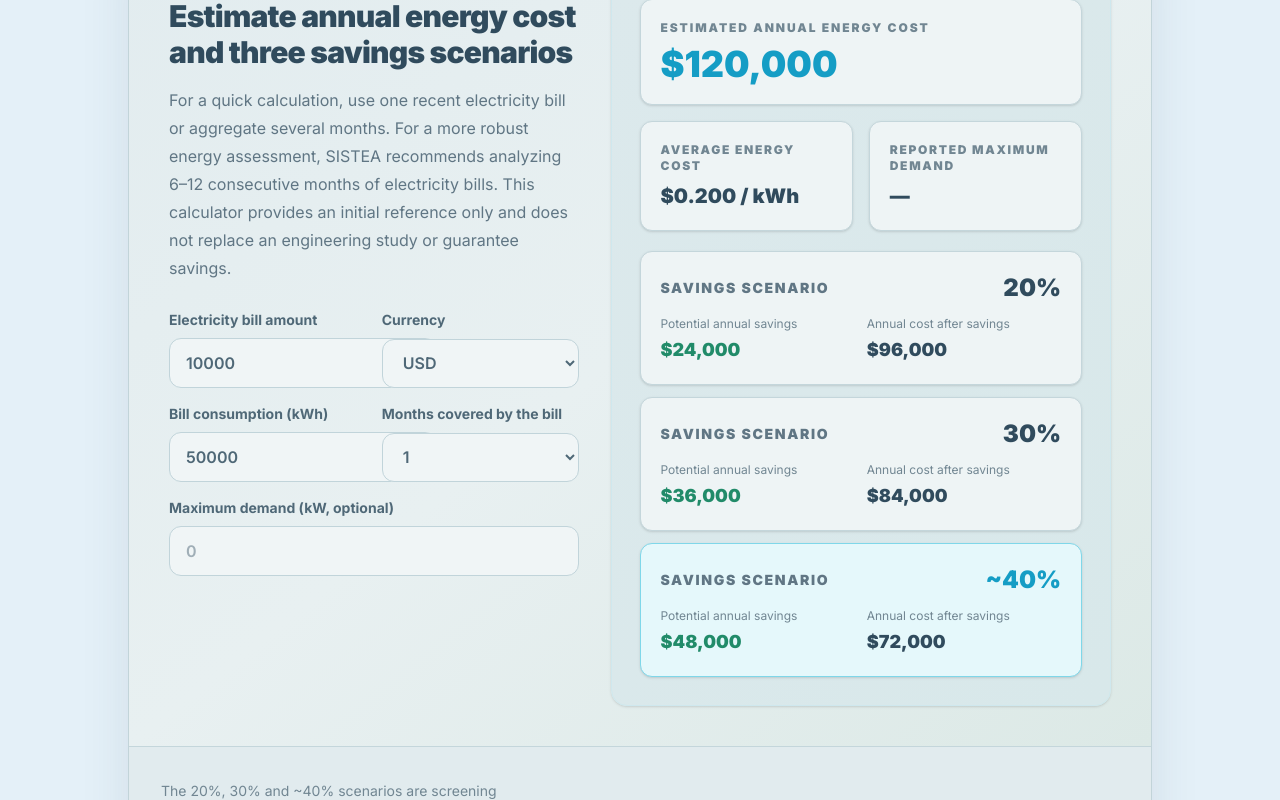
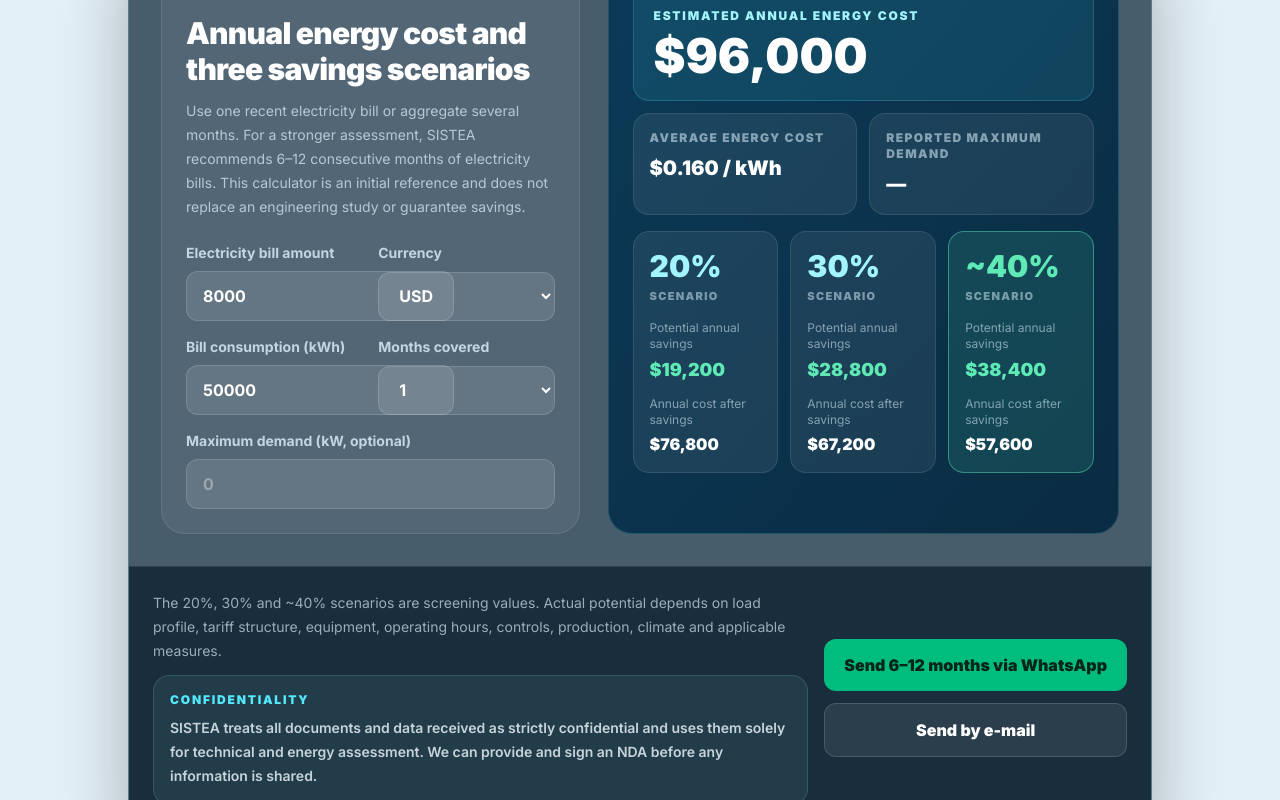
Before and after one commit to andreasreith-glitch/sistea-digital-platform-v4, a Next.js app in the folder sistea-digital-platform/: page /en in a window 1280 px wide. Shown: the part 5220-6020 px from the top of the page. Built offline with nearby package versions, Linux system fonts and the light colour scheme.

Commit message:
Redesign energy savings calculator

```diff
--- a/sistea-digital-platform/src/app/[locale]/components/EnergyCostCalculator.tsx
+++ b/sistea-digital-platform/src/app/[locale]/components/EnergyCostCalculator.tsx
@@ -8,64 +8,67 @@ type Currency = "USD" | "EUR" | "CHF";
 const labels = {
   es: {
     eyebrow: "CÁLCULO GRATUITO",
-    title: "Calcula el costo anual de energía y tres escenarios de ahorro",
-    text: "Para un cálculo rápido puedes usar una factura reciente o sumar varios meses. Para una evaluación energética más sólida, SISTEA recomienda analizar 6–12 meses consecutivos de facturas eléctricas. El resultado de esta calculadora es solo una primera referencia y no sustituye un estudio técnico ni constituye una garantía de ahorro.",
+    title: "Costo anual de energía y tres escenarios de ahorro",
+    text: "Usa una factura reciente o varios meses. Para una evaluación más sólida, SISTEA recomienda 6–12 meses consecutivos de facturas eléctricas. Esta calculadora es una referencia inicial y no sustituye un estudio técnico ni garantiza ahorro.",
     bill: "Importe de la factura",
     kwh: "Consumo de la factura (kWh)",
-    months: "Meses cubiertos por la factura",
+    months: "Meses cubiertos",
     demand: "Demanda máxima (kW, opcional)",
     currency: "Moneda",
     current: "Costo anual estimado",
     unit: "Costo medio de energía",
     demandLabel: "Demanda máxima indicada",
-    scenario: "Escenario de ahorro",
+    scenario: "Escenario",
     saving: "Ahorro anual potencial",
     after: "Costo anual después del ahorro",
     disclaimer: "Los escenarios del 20 %, 30 % y ~40 % son valores de evaluación. El potencial real depende del perfil de carga, tarifas, equipos, horarios, control, producción, clima y medidas aplicables.",
-    send: "Enviar 6–12 meses de facturas eléctricas a SISTEA",
+    send: "Enviar 6–12 meses por WhatsApp",
     email: "Enviar por e-mail",
-    privacy: "SISTEA trata la documentación y los datos recibidos de forma estrictamente confidencial y únicamente para la evaluación técnica y energética. Podemos enviar y firmar un NDA antes de recibir la información.",
+    privacyTitle: "Confidencialidad",
+    privacy: "SISTEA trata toda la documentación y datos recibidos de forma estrictamente confidencial y únicamente para la evaluación técnica y energética. Podemos enviar y firmar un NDA antes de recibir la información.",
     whatsappText: "Hola SISTEA. Quiero una revisión energética gratuita. Deseo enviar 6–12 meses consecutivos de facturas eléctricas para evaluar costos, demanda, estacionalidad y potencial de ahorro/gestión de carga. Entiendo que SISTEA tratará la información de forma confidencial; si es necesario, solicito un NDA antes del envío.",
   },
   en: {
     eyebrow: "FREE CALCULATION",
-    title: "Estimate annual energy cost and three savings scenarios",
-    text: "For a quick calculation, use one recent electricity bill or aggregate several months. For a more robust energy assessment, SISTEA recommends analyzing 6–12 consecutive months of electricity bills. This calculator provides an initial reference only and does not replace an engineering study or guarantee savings.",
+    title: "Annual energy cost and three savings scenarios",
+    text: "Use one recent electricity bill or aggregate several months. For a stronger assessment, SISTEA recommends 6–12 consecutive months of electricity bills. This calculator is an initial reference and does not replace an engineering study or guarantee savings.",
     bill: "Electricity bill amount",
     kwh: "Bill consumption (kWh)",
-    months: "Months covered by the bill",
+    months: "Months covered",
     demand: "Maximum demand (kW, optional)",
     currency: "Currency",
     current: "Estimated annual energy cost",
     unit: "Average energy cost",
     demandLabel: "Reported maximum demand",
-    scenario: "Savings scenario",
+    scenario: "Scenario",
     saving: "Potential annual savings",
     after: "Annual cost after savings",
     disclaimer: "The 20%, 30% and ~40% scenarios are screening values. Actual potential depends on load profile, tariff structure, equipment, operating hours, controls, production, climate and applicable measures.",
-    send: "Send 6–12 months of electricity bills to SISTEA",
+    send: "Send 6–12 months via WhatsApp",
     email: "Send by e-mail",
-    privacy: "SISTEA treats all documents and data received as strictly confidential and uses them solely for the technical and energy assessment. We can provide and sign an NDA before any information is shared.",
+    privacyTitle: "Confidentiality",
+    privacy: "SISTEA treats all documents and data received as strictly confidential and uses them solely for technical and energy assessment. We can provide and sign an NDA before any information is shared.",
     whatsappText: "Hello SISTEA. I would like a free energy review. I want to send 6–12 consecutive months of electricity bills to evaluate costs, demand, seasonality and energy/load-management savings potential. I understand that SISTEA will treat the information as confidential; if required, I would like an NDA before sending the documents.",
   },
   de: {
     eyebrow: "KOSTENLOSE BERECHNUNG",
-    title: "Jahresenergiekosten und drei Einsparszenarien direkt berechnen",
-    text: "Für eine schnelle Berechnung kannst du eine aktuelle Stromrechnung verwenden oder mehrere Monate zusammenfassen. Für eine belastbarere Energieanalyse empfiehlt SISTEA die Auswertung von 6–12 aufeinanderfolgenden Monaten Stromrechnungen. Das Ergebnis dieser Berechnung ist nur eine erste Orientierung und ersetzt keine technische Studie. Es stellt keine Einspargarantie dar.",
+    title: "Jahresenergiekosten und drei Einsparszenarien",
+    text: "Eine aktuelle Stromrechnung reicht für den ersten Check. Für eine belastbarere Analyse empfiehlt SISTEA 6–12 aufeinanderfolgende Monate Stromrechnungen. Das Ergebnis ist eine Erstorientierung und ersetzt keine technische Studie oder Einspargarantie.",
     bill: "Rechnungsbetrag Strom",
     kwh: "Verbrauch der Rechnung (kWh)",
-    months: "Von der Rechnung abgedeckte Monate",
+    months: "Abgedeckte Monate",
     demand: "Maximale Leistung (kW, optional)",
     currency: "Währung",
     current: "Geschätzte Jahresenergiekosten",
     unit: "Mittlere Energiekosten",
     demandLabel: "Angegebene maximale Leistung",
-    scenario: "Einsparszenario",
+    scenario: "Szenario",
     saving: "Mögliche jährliche Einsparung",
     after: "Jahreskosten nach Einsparung",
     disclaimer: "Die Szenarien 20 %, 30 % und ca. 40 % dienen der Erstbewertung. Das reale Potenzial hängt von Lastprofil, Tarifstruktur, Anlagen, Betriebszeiten, Regelung, Produktion, Klima und umsetzbaren Maßnahmen ab.",
-    send: "6–12 Monate Stromrechnungen an SISTEA senden",
+    send: "6–12 Monate per WhatsApp senden",
     email: "Per E-Mail senden",
+    privacyTitle: "Vertraulichkeit",
     privacy: "SISTEA behandelt alle übermittelten Unterlagen und Daten streng vertraulich und verwendet sie ausschließlich für die technische und energetische Auswertung. Auf Wunsch senden und unterzeichnen wir vor der Datenübermittlung ein NDA.",
     whatsappText: "Hallo SISTEA. Ich möchte eine kostenlose energetische Erstprüfung. Ich möchte 6–12 aufeinanderfolgende Monate meiner Stromrechnungen senden, damit Energiekosten, Leistungsspitzen, saisonale Schwankungen und Einspar-/Lastmanagementpotenzial geprüft werden. Ich gehe davon aus, dass SISTEA die Informationen vertraulich behandelt; falls erforderlich, bitte ich vorab um ein NDA.",
   },
@@ -75,7 +78,7 @@ const localeMap: Record<Locale, string> = { es: "es-SV", en: "en-US", de: "de-DE
 
 export default function EnergyCostCalculator({ locale }: { locale: Locale }) {
   const t = labels[locale];
-  const [bill, setBill] = useState(10000);
+  const [bill, setBill] = useState(8000);
   const [kwh, setKwh] = useState(50000);
   const [months, setMonths] = useState(1);
   const [demand, setDemand] = useState(0);
@@ -86,99 +89,67 @@ export default function EnergyCostCalculator({ locale }: { locale: Locale }) {
     const monthly = Math.max(0, bill || 0) / safeMonths;
     const annual = monthly * 12;
     const unitCost = kwh > 0 ? Math.max(0, bill || 0) / kwh : 0;
-    return { monthly, annual, unitCost };
+    return { annual, unitCost };
   }, [bill, kwh, months]);
 
   const money = (value: number) =>
-    new Intl.NumberFormat(localeMap[locale], {
-      style: "currency",
-      currency,
-      maximumFractionDigits: 0,
-    }).format(Number.isFinite(value) ? value : 0);
+    new Intl.NumberFormat(localeMap[locale], { style: "currency", currency, maximumFractionDigits: 0 }).format(Number.isFinite(value) ? value : 0);
 
   const unitMoney = (value: number) =>
-    new Intl.NumberFormat(localeMap[locale], {
-      style: "currency",
-      currency,
-      minimumFractionDigits: 3,
-      maximumFractionDigits: 4,
-    }).format(Number.isFinite(value) ? value : 0);
+    new Intl.NumberFormat(localeMap[locale], { style: "currency", currency, minimumFractionDigits: 3, maximumFractionDigits: 4 }).format(Number.isFinite(value) ? value : 0);
 
   const scenarios = [0.2, 0.3, 0.4];
   const whatsapp = `https://wa.me/50377282624?text=${encodeURIComponent(t.whatsappText)}`;
   const mailto = `mailto:info@sisteasv.com?subject=${encodeURIComponent(locale === "de" ? "Kostenlose energetische Erstprüfung" : locale === "es" ? "Evaluación energética inicial gratuita" : "Free initial energy review")}`;
 
+  const field = "rounded-xl border border-white/15 bg-white/10 px-4 py-3 text-base font-bold text-white outline-none transition placeholder:text-white/35 focus:border-cyan-300 focus:bg-white/15";
+
   return (
-    <div className="overflow-hidden rounded-3xl border border-[#c2d4d9] bg-[#e9f0f2] shadow-[0_18px_50px_rgba(48,75,93,.10)]">
-      <div className="grid gap-8 bg-gradient-to-br from-[#e2ecef] via-[#e8f0f1] to-[#dce9e6] p-6 sm:p-8 lg:grid-cols-[.9fr_1.1fr] lg:p-10">
-        <div>
-          <div className="text-xs font-black uppercase tracking-[.18em] text-[#168fb4]">{t.eyebrow}</div>
-          <h3 className="mt-3 text-2xl font-black tracking-tight text-[#304b5d] sm:text-3xl">{t.title}</h3>
-          <p className="mt-4 leading-7 text-[#607684]">{t.text}</p>
+    <div className="overflow-hidden rounded-[30px] border border-cyan-200/20 bg-[#061F31]/70 shadow-[0_28px_70px_rgba(0,0,0,.28)] backdrop-blur">
+      <div className="grid gap-7 p-5 sm:p-7 lg:grid-cols-[.9fr_1.1fr] lg:p-8">
+        <div className="rounded-3xl border border-white/10 bg-white/6 p-5 sm:p-6">
+          <div className="text-xs font-black uppercase tracking-[.18em] text-cyan-300">{t.eyebrow}</div>
+          <h3 className="mt-3 text-2xl font-black tracking-tight text-white sm:text-3xl">{t.title}</h3>
+          <p className="mt-3 max-w-xl text-sm leading-6 text-sky-100/70">{t.text}</p>
 
-          <div className="mt-7 grid gap-4 sm:grid-cols-2">
-            <label className="grid gap-2 text-sm font-bold text-[#4f6877]">
-              {t.bill}
-              <input type="number" min="0" step="0.01" value={bill} onChange={(e) => setBill(Number(e.target.value))} className="rounded-xl border border-[#c1d4da] bg-[#f0f5f6] px-4 py-3 text-base font-semibold outline-none focus:border-[#25b4dc]" />
-            </label>
-            <label className="grid gap-2 text-sm font-bold text-[#4f6877]">
-              {t.currency}
-              <select value={currency} onChange={(e) => setCurrency(e.target.value as Currency)} className="rounded-xl border border-[#c1d4da] bg-[#f0f5f6] px-4 py-3 text-base font-semibold outline-none focus:border-[#25b4dc]">
-                <option value="USD">USD</option>
-                <option value="EUR">EUR</option>
-                <option value="CHF">CHF</option>
-              </select>
-            </label>
-            <label className="grid gap-2 text-sm font-bold text-[#4f6877]">
-              {t.kwh}
-              <input type="number" min="0" step="1" value={kwh} onChange={(e) => setKwh(Number(e.target.value))} className="rounded-xl border border-[#c1d4da] bg-[#f0f5f6] px-4 py-3 text-base font-semibold outline-none focus:border-[#25b4dc]" />
-            </label>
-            <label className="grid gap-2 text-sm font-bold text-[#4f6877]">
-              {t.months}
-              <select value={months} onChange={(e) => setMonths(Number(e.target.value))} className="rounded-xl border border-[#c1d4da] bg-[#f0f5f6] px-4 py-3 text-base font-semibold outline-none focus:border-[#25b4dc]">
-                {Array.from({ length: 12 }, (_, i) => i + 1).map((m) => (
-                  <option key={m} value={m}>{m}</option>
-                ))}
-              </select>
-            </label>
-            <label className="grid gap-2 text-sm font-bold text-[#4f6877] sm:col-span-2">
-              {t.demand}
-              <input type="number" min="0" step="0.1" value={demand || ""} onChange={(e) => setDemand(Number(e.target.value))} placeholder="0" className="rounded-xl border border-[#c1d4da] bg-[#f0f5f6] px-4 py-3 text-base font-semibold outline-none focus:border-[#25b4dc]" />
-            </label>
+          <div className="mt-6 grid gap-4 sm:grid-cols-2">
+            <label className="grid gap-2 text-sm font-bold text-sky-100/80">{t.bill}<input type="number" min="0" step="0.01" value={bill} onChange={(e) => setBill(Number(e.target.value))} className={field} /></label>
+            <label className="grid gap-2 text-sm font-bold text-sky-100/80">{t.currency}<select value={currency} onChange={(e) => setCurrency(e.target.value as Currency)} className={field}><option className="text-slate-900" value="USD">USD</option><option className="text-slate-900" value="EUR">EUR</option><option className="text-slate-900" value="CHF">CHF</option></select></label>
+            <label className="grid gap-2 text-sm font-bold text-sky-100/80">{t.kwh}<input type="number" min="0" step="1" value={kwh} onChange={(e) => setKwh(Number(e.target.value))} className={field} /></label>
+            <label className="grid gap-2 text-sm font-bold text-sky-100/80">{t.months}<select value={months} onChange={(e) => setMonths(Number(e.target.value))} className={field}>{Array.from({ length: 12 }, (_, i) => i + 1).map((m) => <option className="text-slate-900" key={m} value={m}>{m}</option>)}</select></label>
+            <label className="grid gap-2 text-sm font-bold text-sky-100/80 sm:col-span-2">{t.demand}<input type="number" min="0" step="0.1" value={demand || ""} onChange={(e) => setDemand(Number(e.target.value))} placeholder="0" className={field} /></label>
           </div>
         </div>
 
-        <div className="rounded-2xl border border-[#cfe8ee] bg-gradient-to-br from-[#dce9ec] to-[#d8e8ea] p-6 text-[#304b5d] shadow-sm sm:p-7">
-          <div className="grid gap-4 sm:grid-cols-2">
-            <div className="rounded-xl border border-[#c4d6db] bg-[#eef4f5] p-5 shadow-sm sm:col-span-2">
-              <div className="text-xs font-black uppercase tracking-[.16em] text-[#718692]">{t.current}</div>
-              <div className="mt-2 text-4xl font-black text-[#159dc5]">{money(values.annual)}</div>
+        <div className="rounded-3xl border border-cyan-200/15 bg-gradient-to-br from-[#0B3A57] to-[#0A2C43] p-5 sm:p-6">
+          <div className="grid gap-3 sm:grid-cols-2">
+            <div className="rounded-2xl border border-cyan-300/20 bg-cyan-300/10 p-5 sm:col-span-2">
+              <div className="text-xs font-black uppercase tracking-[.15em] text-cyan-200">{t.current}</div>
+              <div className="mt-2 text-4xl font-black text-white sm:text-5xl">{money(values.annual)}</div>
             </div>
-            <div className="rounded-xl border border-[#c4d6db] bg-[#eef4f5] p-5 shadow-sm">
-              <div className="text-xs font-black uppercase tracking-[.14em] text-[#718692]">{t.unit}</div>
-              <div className="mt-2 text-xl font-black">{unitMoney(values.unitCost)} / kWh</div>
+            <div className="rounded-2xl border border-white/10 bg-white/7 p-4">
+              <div className="text-xs font-black uppercase tracking-[.12em] text-sky-100/55">{t.unit}</div>
+              <div className="mt-2 text-xl font-black text-white">{unitMoney(values.unitCost)} / kWh</div>
             </div>
-            <div className="rounded-xl border border-[#c4d6db] bg-[#eef4f5] p-5 shadow-sm">
-              <div className="text-xs font-black uppercase tracking-[.14em] text-[#718692]">{t.demandLabel}</div>
-              <div className="mt-2 text-xl font-black">{demand > 0 ? `${demand.toLocaleString(localeMap[locale])} kW` : "—"}</div>
+            <div className="rounded-2xl border border-white/10 bg-white/7 p-4">
+              <div className="text-xs font-black uppercase tracking-[.12em] text-sky-100/55">{t.demandLabel}</div>
+              <div className="mt-2 text-xl font-black text-white">{demand > 0 ? `${demand.toLocaleString(localeMap[locale])} kW` : "—"}</div>
             </div>
           </div>
 
-          <div className="mt-5 grid gap-3">
+          <div className="mt-4 grid gap-3 sm:grid-cols-3">
             {scenarios.map((rate) => {
               const saving = values.annual * rate;
               const after = values.annual - saving;
               const pct = Math.round(rate * 100);
               return (
-                <div key={rate} className={`rounded-xl border p-5 shadow-sm ${rate === 0.4 ? "border-[#7fd7e9] bg-[#e5f8fb]" : "border-[#c4d6db] bg-[#eef4f5]"}`}>
-                  <div className="flex items-center justify-between gap-4">
-                    <div className="text-sm font-black uppercase tracking-[.12em] text-[#607684]">{t.scenario}</div>
-                    <div className={`text-2xl font-black ${rate === 0.4 ? "text-[#159dc5]" : "text-[#304b5d]"}`}>{rate === 0.4 ? `~${pct}%` : `${pct}%`}</div>
-                  </div>
-                  <div className="mt-3 grid gap-3 sm:grid-cols-2">
-                    <div><div className="text-xs text-[#718692]">{t.saving}</div><div className="mt-1 text-lg font-black text-[#218b69]">{money(saving)}</div></div>
-                    <div><div className="text-xs text-[#718692]">{t.after}</div><div className="mt-1 text-lg font-black">{money(after)}</div></div>
-                  </div>
+                <div key={rate} className={`rounded-2xl border p-4 ${rate === 0.4 ? "border-emerald-300/45 bg-emerald-300/12" : "border-white/10 bg-white/7"}`}>
+                  <div className={`text-3xl font-black ${rate === 0.4 ? "text-emerald-300" : "text-cyan-200"}`}>{rate === 0.4 ? `~${pct}%` : `${pct}%`}</div>
+                  <div className="mt-1 text-[11px] font-black uppercase tracking-[.12em] text-sky-100/50">{t.scenario}</div>
+                  <div className="mt-4 text-xs text-sky-100/55">{t.saving}</div>
+                  <div className="mt-1 text-lg font-black text-emerald-300">{money(saving)}</div>
+                  <div className="mt-3 text-xs text-sky-100/55">{t.after}</div>
+                  <div className="mt-1 font-black text-white">{money(after)}</div>
                 </div>
               );
             })}
@@ -186,14 +157,17 @@ export default function EnergyCostCalculator({ locale }: { locale: Locale }) {
         </div>
       </div>
 
-      <div className="border-t border-[#c4d6db] bg-[#e1ebee] p-6 sm:p-8 lg:flex lg:items-center lg:justify-between lg:gap-8">
-        <div className="max-w-3xl">
-          <p className="text-sm leading-6 text-[#718692]">{t.disclaimer}</p>
-          <p className="mt-3 rounded-xl border border-[#bfd7dd] bg-[#eaf2f4] px-4 py-3 text-sm font-semibold leading-6 text-[#516b79]">{t.privacy}</p>
+      <div className="grid gap-4 border-t border-white/10 bg-[#051927]/70 p-5 sm:p-6 lg:grid-cols-[1fr_auto] lg:items-center">
+        <div>
+          <p className="text-sm leading-6 text-sky-100/65">{t.disclaimer}</p>
+          <div className="mt-3 rounded-2xl border border-cyan-200/15 bg-cyan-200/7 p-4">
+            <div className="text-xs font-black uppercase tracking-[.15em] text-cyan-300">{t.privacyTitle}</div>
+            <p className="mt-2 text-sm font-semibold leading-6 text-sky-50/80">{t.privacy}</p>
+          </div>
         </div>
-        <div className="mt-5 flex flex-col gap-3 sm:flex-row lg:mt-0 lg:flex-none">
-          <a href={whatsapp} target="_blank" rel="noreferrer" className="inline-flex items-center justify-center rounded-xl bg-emerald-600 px-5 py-3 font-black text-white transition hover:bg-emerald-700">{t.send}</a>
-          <a href={mailto} className="inline-flex items-center justify-center rounded-xl border border-[#bfd2d8] bg-[#eef4f5] px-5 py-3 font-black text-slate-900 transition hover:bg-[#e3edef]">{t.email}</a>
+        <div className="flex flex-col gap-3 sm:flex-row lg:flex-col">
+          <a href={whatsapp} target="_blank" rel="noreferrer" className="inline-flex items-center justify-center rounded-xl bg-emerald-500 px-5 py-3.5 font-black text-[#06251B] transition hover:-translate-y-0.5 hover:bg-emerald-300">{t.send}</a>
+          <a href={mailto} className="inline-flex items-center justify-center rounded-xl border border-white/15 bg-white/8 px-5 py-3.5 font-black text-white transition hover:bg-white/15">{t.email}</a>
         </div>
       </div>
     </div>
```
